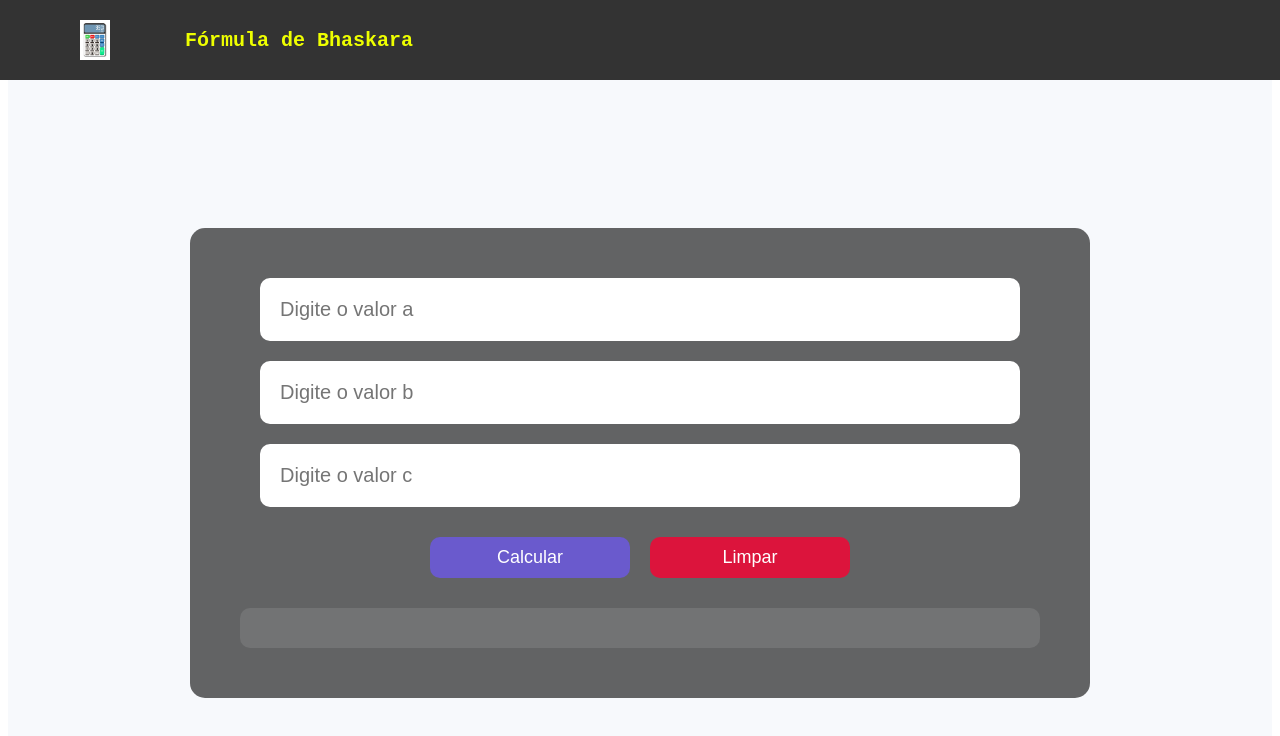
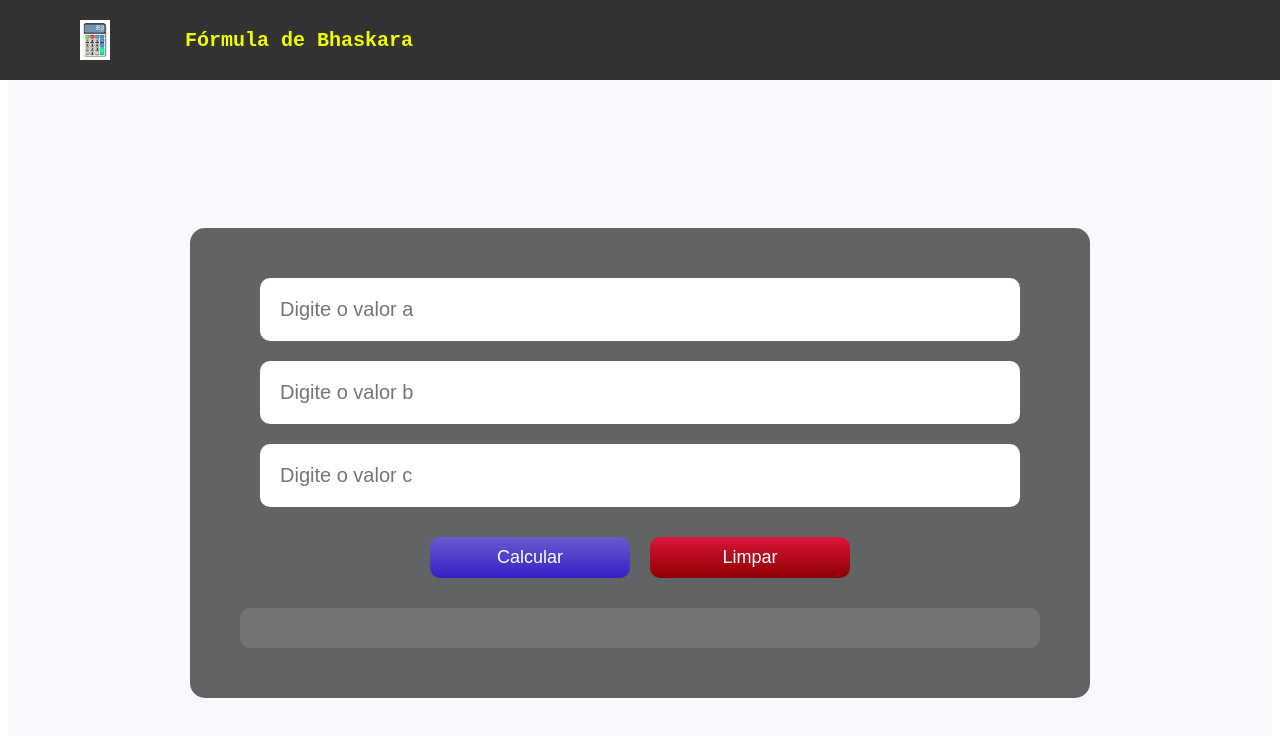
Before and after one commit to luisnegrello-dev/Calculator-x, a React (Vite) app: page / in a window 1280 px wide. Shown: the top 736 px of the page. Built offline with nearby package versions, Linux system fonts and the light colour scheme.

Commit message:
button:lineargradient

```diff
--- a/src/App.jsx
+++ b/src/App.jsx
@@ -88,7 +88,7 @@ function App() {
           className="input"
         />
 
-        <button onClick={calcular} className="button">Calcular</button>
+        <button onClick={calcular} className="button calcular">Calcular</button>
         <button onClick={limpar} className="button limpar">Limpar</button>
 
         <div className="resultado">{resultado}</div>
--- a/src/index.css
+++ b/src/index.css
@@ -50,12 +50,10 @@
   margin-bottom: 20px;
   border: none;
 }
-
 .button {
   padding: 10px;
   border: none;
   width: 200px;
-  background-color: slateblue;
   color: white;
   border-radius: 10px;
   cursor: pointer;
@@ -63,16 +61,22 @@
   font-size: large;
 }
 
-.button:hover {
-  background-color: cornflowerblue;
+
+.button.calcular{
+   background: linear-gradient(slateblue,rgb(54, 32, 199));
+
+}
+
+.button.calcular:hover {
+  background: linear-gradient(rgb(54, 32, 199), slateblue);
 }
 
 .button.limpar {
-  background-color: crimson;
+  background: linear-gradient(crimson, darkred);
 }
 
 .button.limpar:hover {
-  background-color: darkred;
+  background: linear-gradient(darkred, crimson);
 }
 
 .resultado {
@@ -83,7 +87,7 @@
   color: rgb(90, 226, 49);
   white-space: pre-line;
   text-align: left;
-  font-size: 18px;
+  font-size: larger;
 }
 
 @media (max-width: 1024px) {
```
